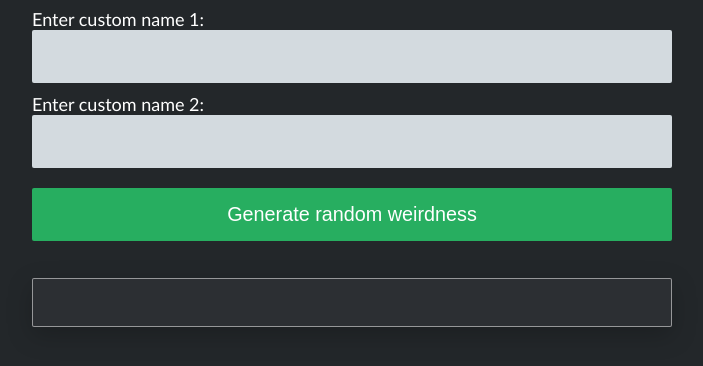
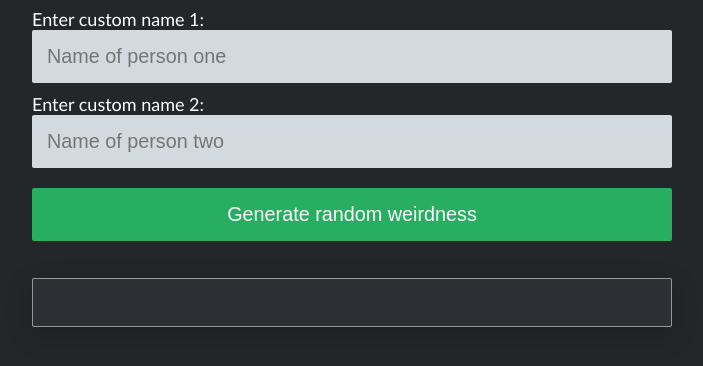
Before and after one commit to SjoerdHekking/SillySpooder, a plain HTML site: page index.html in a window 1280 px wide. Shown: the whole page, without its empty margins (288-991 px from the left). Drawn offline with Linux system fonts and the light colour scheme.

Commit message:
populating the input placeholder
one two jump!

```diff
--- a/index.html
+++ b/index.html
@@ -9,11 +9,11 @@
   <body>
     <div>
       <label for="customname1">Enter custom name 1:</label>
-      <input id="customname1" type="text" placeholder="">
+      <input id="customname1" type="text" placeholder="Name of person one">
     </div>
     <div>
       <label for="customname2">Enter custom name 2:</label>
-      <input id="customname2" type="text" placeholder="">
+      <input id="customname2" type="text" placeholder="Name of person two">
     </div>
     <div>
       <button class="randomize">Generate random weirdness</button>
```
